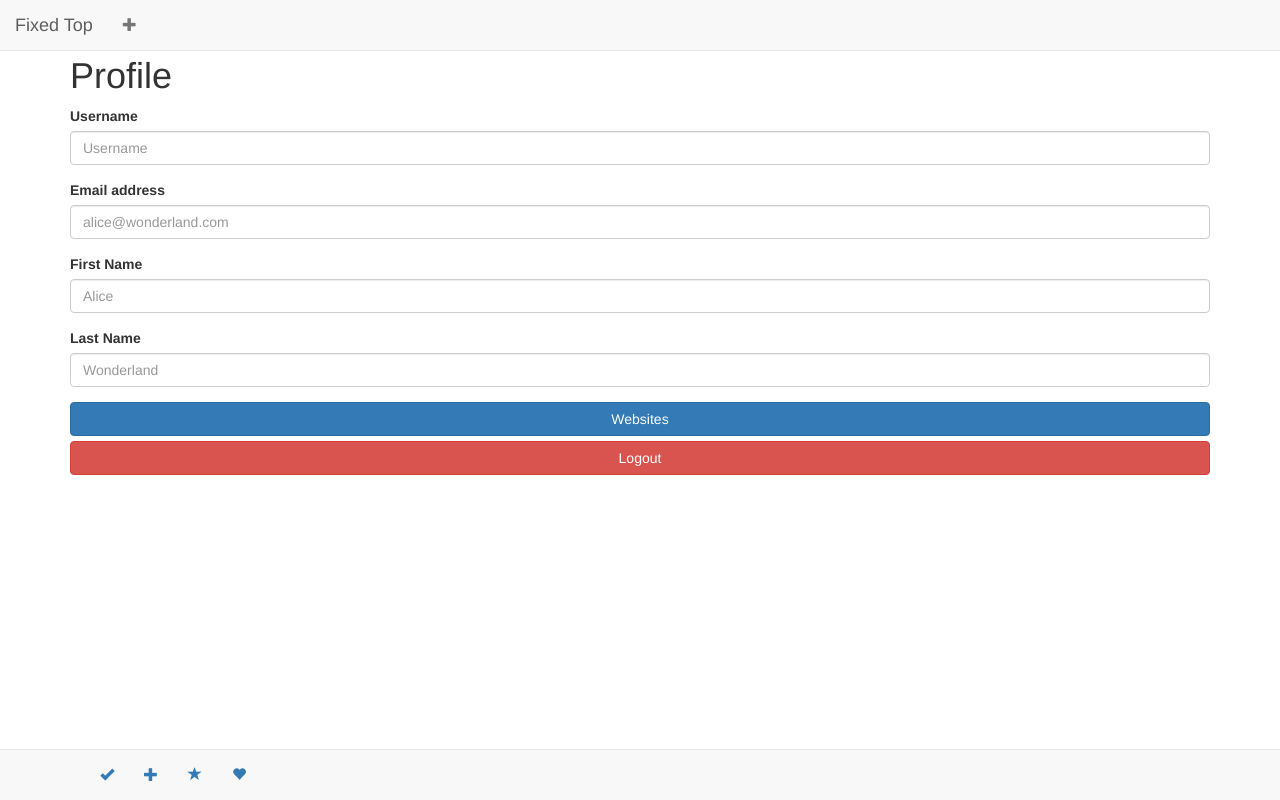
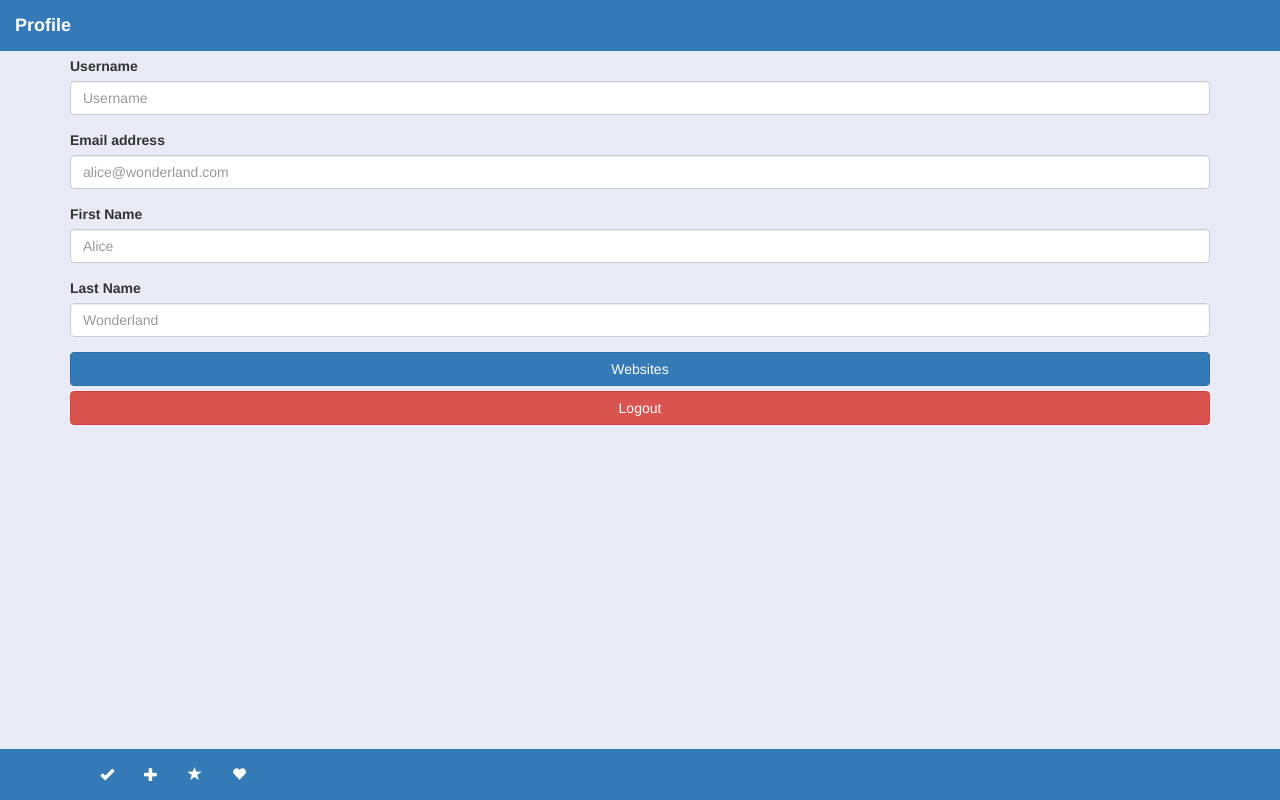
Before and after one commit to hegde5/Hegde-Vinay-webdev, a website: page public/assignment/profile.html in a window 1280 px wide. Drawn offline with nearby package versions, Linux system fonts and the light colour scheme.

Commit message:
Added Regiser and profile pages

```diff
--- a/public/assignment/css/style.css
+++ b/public/assignment/css/style.css
@@ -4,4 +4,20 @@ input.form-control {
 
 body {
     padding-top: 36px;
+    background-color: #E8EAF6;
 }
+
+/* Making the text color white on the blue bg*/
+.navbar-custom {
+    color: white;
+}
+
+/* Making the anchor for brand non-clickable*/
+.no-link {
+    pointer-events: none;
+}
+
+
+.glphi-white {
+    color : white;
+}
--- a/public/assignment/profile.html
+++ b/public/assignment/profile.html
@@ -2,33 +2,37 @@
 <html lang="en">
 <head>
     <meta charset="UTF-8">
+    <meta name="viewport" content="width=device-width, initial-scale=1, maximum-scale=1, user-scalable=no">
     <title>Title</title>
     <link href="https://maxcdn.bootstrapcdn.com/bootstrap/3.3.6/css/bootstrap.min.css" rel="stylesheet"/>
     <link href="css/style.css" rel="stylesheet"/>
 </head>
 <body>
 
-<nav class="navbar navbar-default navbar-fixed-top">
+<nav class="navbar navbar-dark bg-primary navbar-fixed-top">
     <div class="container-fluid">
         <div class="navbar-header">
-            <a class="navbar-brand" href="#">
-                Fixed Top
+            <a class="navbar-brand navbar-custom no-link">
+                <strong>Profile</strong>
             </a>
-            <p class="navbar-text pull-right">
+            <!--
+            <ul class="navbar-text pull-right">
                 <a href="#" class="navbar-link">
           <span class="glyphicon glyphicon-plus">
           </span>
                 </a>
-            </p>
+            </ul>
+            -->
         </div>
     </div>
 </nav>
 
 
     <div class="container">
-        <h1>Profile</h1>
+
 
         <form>
+            <br/>
             <div class="form-group">
                 <label for="username">Username</label>
                 <input type="text" class="form-control" id="username" placeholder="Username">
@@ -53,27 +57,27 @@
            href="login.html">Logout</a>
     </div>
 
-<nav class="navbar navbar-default navbar-fixed-bottom">
+<nav class="navbar navbar-dark bg-primary navbar-fixed-bottom">
     <div class="container">
         <div class="row navbar-text">
             <div class="col-xs-3 text-center">
                 <a href="#">
-                    <span class="glyphicon glyphicon-ok"></span>
+                    <span class="glyphicon glyphicon-ok glphi-white"></span>
                 </a>
             </div>
             <div class="col-xs-3 text-center">
                 <a href="#">
-                    <span class="glyphicon glyphicon-plus"></span>
+                    <span class="glyphicon glyphicon-plus glphi-white"></span>
                 </a>
             </div>
             <div class="col-xs-3 text-center">
                 <a href="#">
-                    <span class="glyphicon glyphicon-star"></span>
+                    <span class="glyphicon glyphicon-star glphi-white"></span>
                 </a>
             </div>
             <div class="col-xs-3 text-center">
                 <a href="#">
-                    <span class="glyphicon glyphicon-heart"></span>
+                    <span class="glyphicon glyphicon-heart glphi-white"></span>
                 </a>
             </div>
         </div>
```
Also changed, not shown: public/assignment/login.html (+3 -2 lines), public/assignment/register.html (+3 -3 lines), public/assignment/website-list.html (added, +45 -0 lines).
